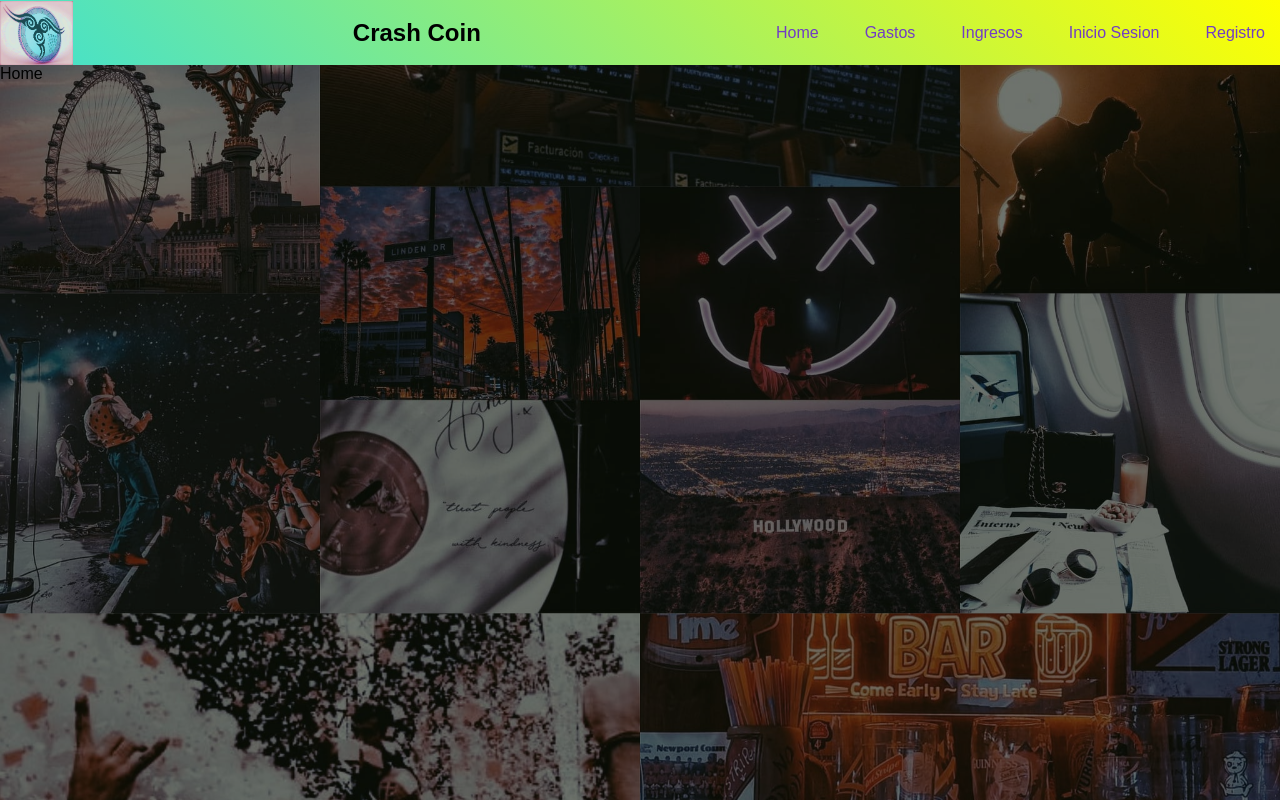
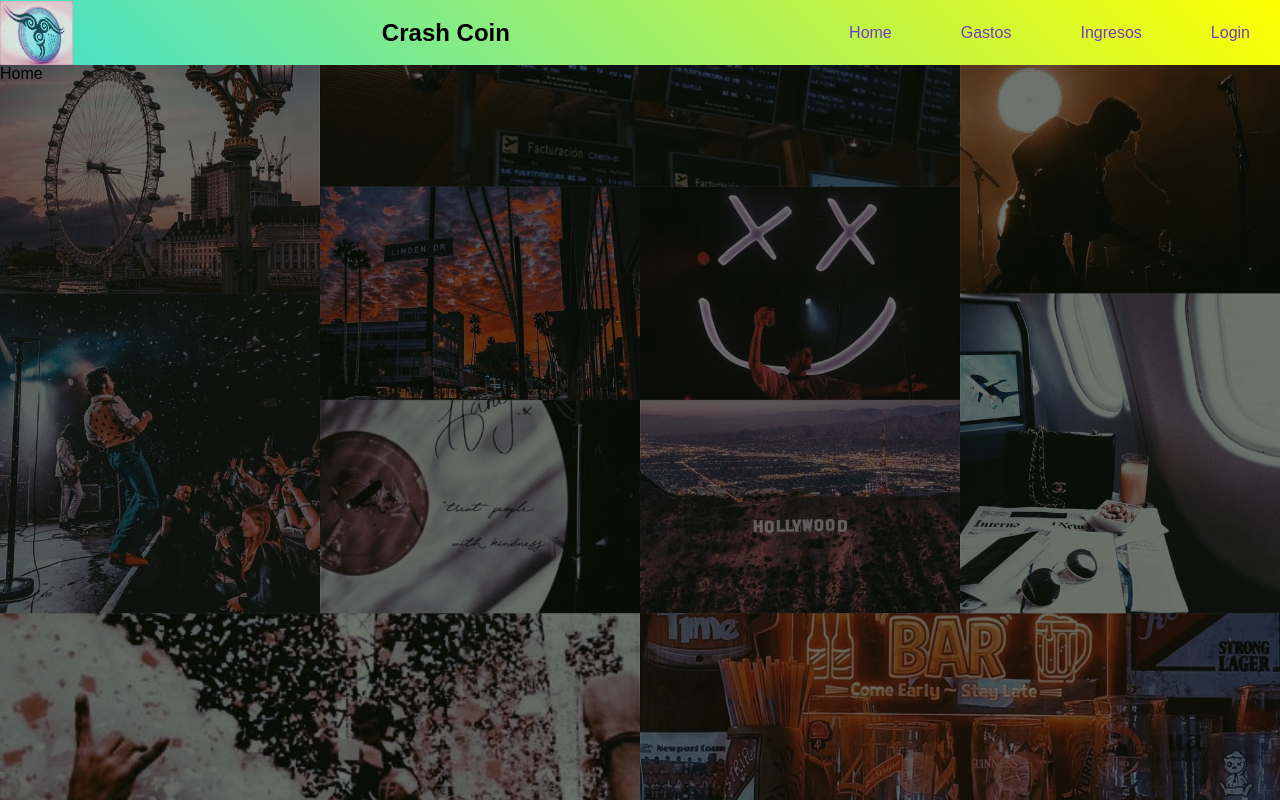
Before and after one commit to fidelChoqueDev/gestionFamily, a React (Vite) app: page / in a window 1280 px wide. Built offline with nearby package versions, Linux system fonts and the light colour scheme.

Commit message:
Update files the Navbar.css

```diff
--- a/src/components/Navbar.css
+++ b/src/components/Navbar.css
@@ -5,6 +5,7 @@
 	justify-content: space-between;
 	display: flex;
 	align-items: center;
+	gap: 9px;
 }
 
 .logo-container {
@@ -22,24 +23,34 @@
 }
 
 .nav_items a{
-	margin: 15px;
+	margin: 3px;
 	color: rgb(113, 61, 197);
 	position: relative;
 	text-decoration: none;
+	padding: 7px 10px;
+	border-radius: 20px;
+	border: 2px solid transparent;
+	transition: all 0.7s ease;
+	white-space: nowrap;
 	font-weight: 500;
 }
 
 .nav_items a:hover {
   color: #102c19;
+  background-color: aqua;
 }
 
 .nav_items ul {
   position: relative;
   list-style: none;
   display: flex;
-  gap: 16px;
+  gap: 9px;
   margin: 0;
   padding: 0;
+}
+
+.nav_items ul li {
+	margin: 15px 15px;
 }
 
 
@@ -54,7 +65,7 @@
 		background: linear-gradient(45deg,yellow, #40E0D0);
 		display: flex;
 		flex-direction: column;
-		width: 100%; /* Hacer que ocupe todo el ancho opcional */
+		width: 40%; /* Hacer que ocupe todo el ancho opcional */
 		height: -webkit-fill-available;
 		transform: translateX(-100%);
 		transition: 0.3s ease all; /* Animación suave al abrir/cerrar el menú */
--- a/src/utils/Ruetes.js
+++ b/src/utils/Ruetes.js
@@ -16,12 +16,7 @@
 		},
 		{
 			id:4,
-			name: "Inicio Sesion",
+			name: "Login",
 			path: "/login"
 		},
-		{
-			id:5,
-			name: "Registro",
-			path: "/register"
-		},
 	];
```
